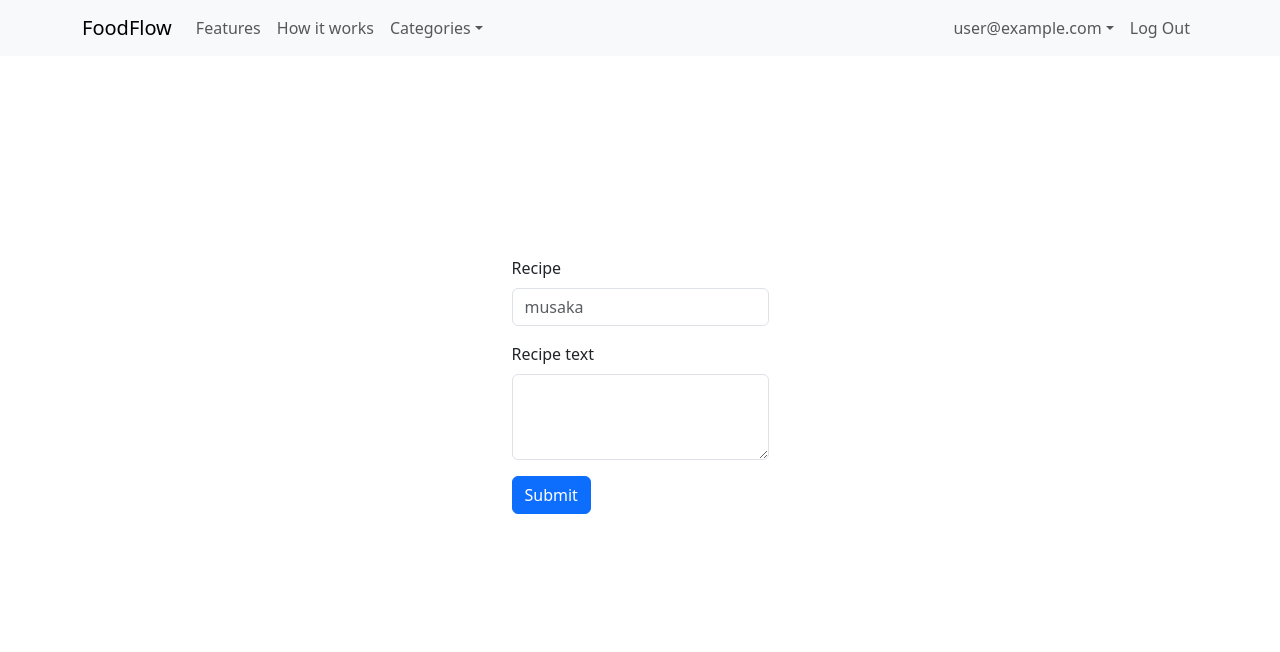
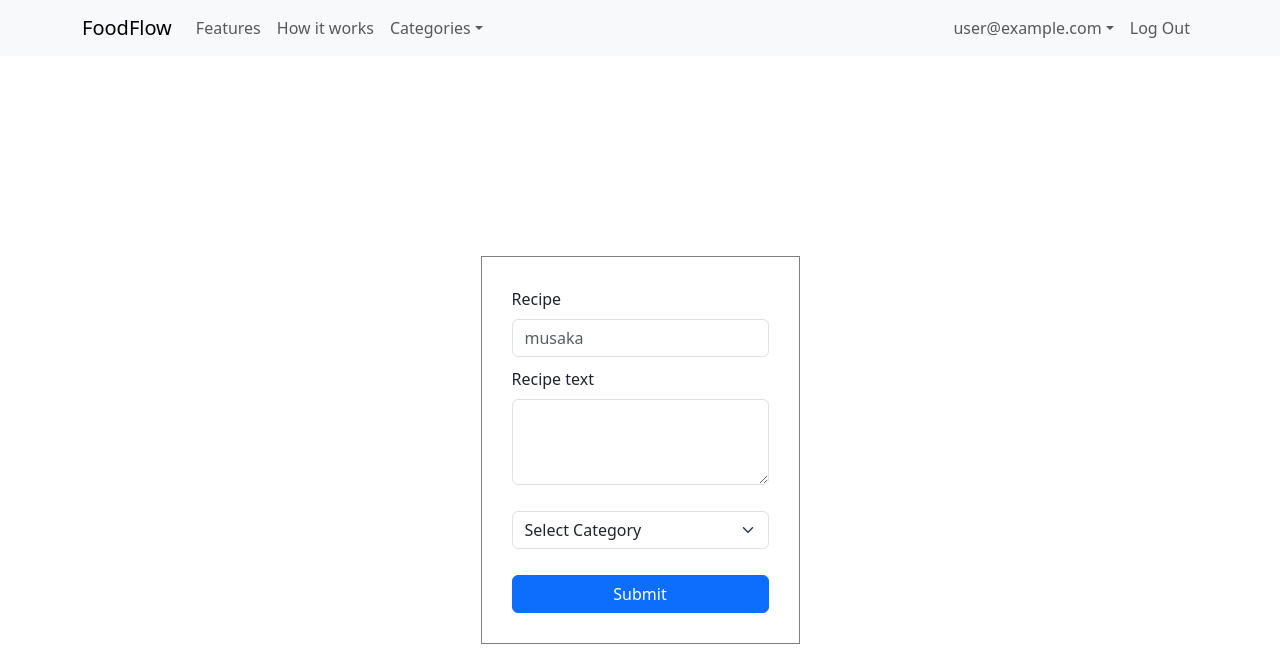
Before and after one commit to radito1/FoodFlow, a React (Vite) app: page /create in a window 1280 px wide. Shown: the top 652 px of the page. Built offline with nearby package versions, Linux system fonts and the light colour scheme; no server answers; sample sign-in values are in the browser's storage.

Commit message:
add category property when creating

```diff
--- a/src/components/create/Create.jsx
+++ b/src/components/create/Create.jsx
@@ -11,6 +11,7 @@ function Create() {
     const initialState = {
         recipeName: '',
         recipeText: '',
+        category: '',
     };
     const [recipe, setRecipe] = useState(initialState);
     const [authenticatedUser, setAuthenticatedUser] = useState('');
@@ -35,11 +36,17 @@ function Create() {
         setRecipe({ ...recipe, [name]: value });
     };
 
+    const handleCategoryChange = (e) => {
+        const { value } = e.target;
+        setRecipe({ ...recipe, category: value });
+    };
+
     const saveRecipe = () => {
 
         let data = {
             recipeName: recipe.recipeName,
             recipeText: recipe.recipeText,
+            category: recipe.category,
             owner: authenticatedUser.uid
         };
 
@@ -55,18 +62,29 @@ function Create() {
 
     return (
         <div className={styles['form-container']}>
-            <Form>
-                <Form.Group className="mb-3" controlId="exampleForm.ControlInput1">
+            <Form className={styles.form}>
+                <Form.Group controlId="exampleForm.ControlInput1">
                     <Form.Label>Recipe</Form.Label>
-                    <Form.Control type="text" value={recipe.recipeName}
+                    <Form.Control type="text"
+                        value={recipe.recipeName}
                         onChange={handleInputChange}
-                        name="recipeName" placeholder="musaka" />
+                        name="recipeName"
+                        placeholder="musaka" />
                 </Form.Group>
                 <Form.Group className="mb-3" controlId="exampleForm.ControlTextarea1">
                     <Form.Label>Recipe text</Form.Label>
-                    <Form.Control as="textarea" value={recipe.recipeText}
+                    <Form.Control as="textarea"
+                        value={recipe.recipeText}
                         onChange={handleInputChange}
                         name="recipeText" rows={3} />
+                </Form.Group>
+                <Form.Group className="mb-3">
+                    <Form.Select aria-label="Default select example" onChange={handleCategoryChange} value={recipe.category}>
+                        <option>Select Category</option>
+                        <option>Burgers/Sandwitches</option>
+                        <option>Soups</option>
+                        <option>Chicken</option>
+                    </Form.Select>
                 </Form.Group>
                 <Button variant="primary" onClick={saveRecipe}>
                     Submit
--- a/src/components/create/Create.module.css
+++ b/src/components/create/Create.module.css
@@ -3,3 +3,11 @@
     justify-content: center;
     margin-top: 200px;
 }
+
+.form {
+    display: flex;
+    flex-direction: column;
+    gap: 10px;
+    border: 1px solid gray;
+    padding: 30px;
+}
```
